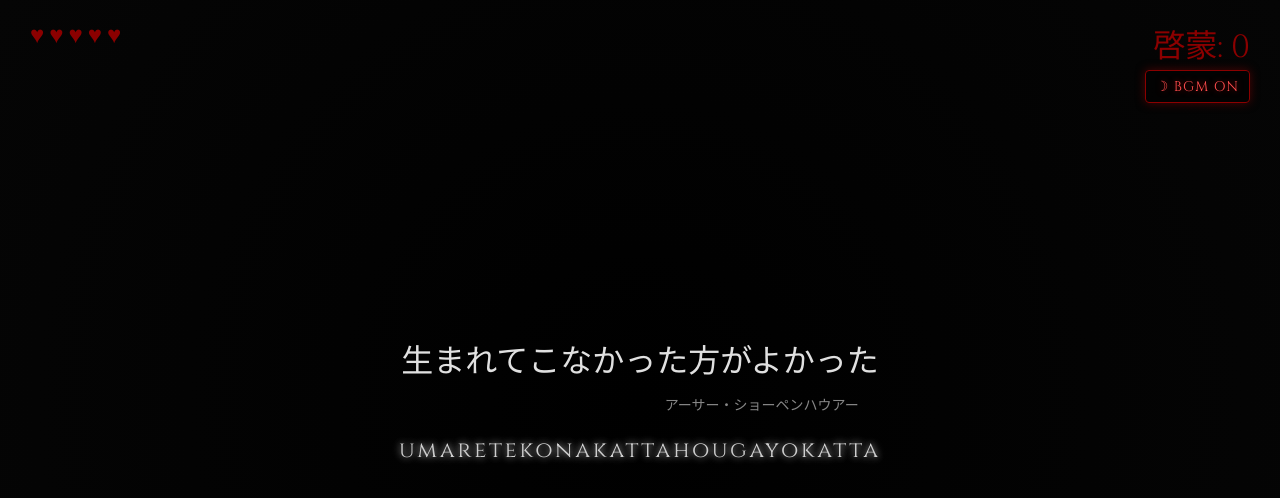
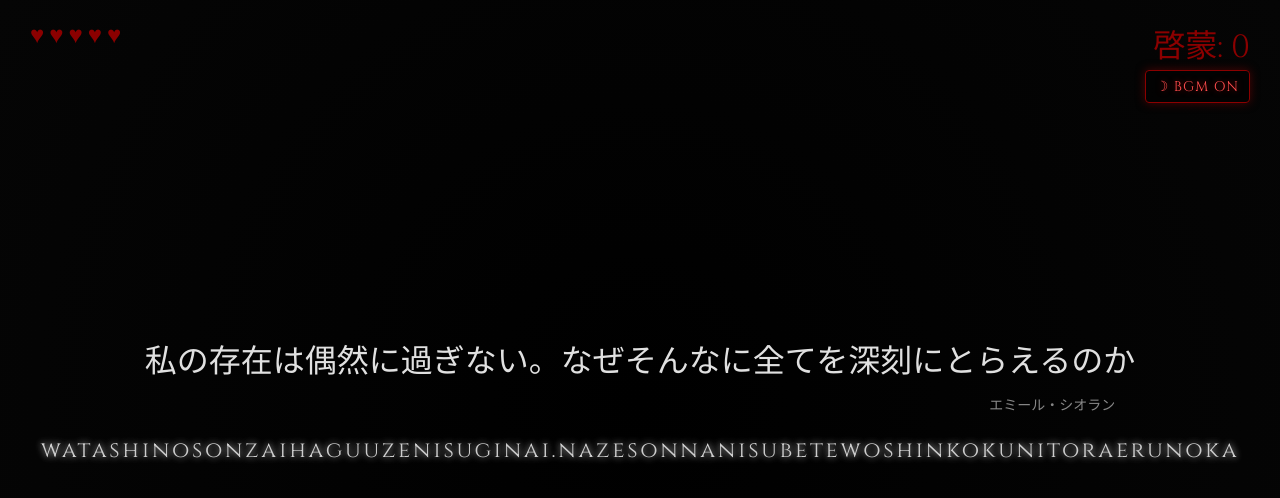
Before and after one commit to iwao-nishigaki/gothic-typing-game, a React (Vite) app: page / in a window 1280 px wide. Shown: the top 498 px of the page. Built offline with nearby package versions, Linux system fonts and the light colour scheme.

Commit message:
add many quotes

```diff
--- a/src/quotes.ts
+++ b/src/quotes.ts
@@ -1,12 +1,67 @@
 export const quotes = [
   {
-    text: "生まれてこなかった方がよかった",
-    reading: "umaretekonakattahougayokatta",
-    author: "アーサー・ショーペンハウアー"
+    text: "私の存在は偶然に過ぎない。なぜそんなに全てを深刻にとらえるのか",
+    reading: "watashinosonzaihaguuzenisuginai.nazesonnanisubetewoshinkokunitoraerunoka",
+    author: "エミール・シオラン"
   },
   {
-    text: "我々は生きるために生まれたのではない",
-    reading: "warewarehaikirutameniumaretanodehanai",
-    author: "ブレーズ・パスカル"
+    text: "人間とは地球の癌だ",
+    reading: "ningentohachikyuunoganda",
+    author: "エミール・シオラン"
+  },
+  {
+    text: "老いとは、要するに生きたことに対する懲罰にほかならぬ。",
+    reading: "oitohayousuruniikitakotonitaisuruchoubatsunihokanaranu",
+    author: "エミール・シオラン"
+  },
+  {
+    text: "生れたという屈辱を、いまだに消化しかねている。",
+    reading: "umaretatoiukutsujokuwoimadanishoukashikaneteiru",
+    author: "エミール・シオラン"
+  },
+  {
+    text: "われわれが生きて行けるのは、ただわれわれの想像力と記憶力が貧弱だからにすぎない",
+    reading: "warewaregaikiteikerunowatadawarewarenosouzouryokutokiokuryokugahinjyakudakaranisuginai",
+    author: "エミール・シオラン"
+  },
+  {
+    text: "生きるとは追いつめられることだ",
+    reading: "ikirutohaoitsumerarerukotoda",
+    author: "エミール・シオラン"
+  },
+  {
+    text: "希望とは未来に対してつく嘘である",
+    reading: "kiboutohamirainitaisitetsukuusodearu",
+    author: "エミール・シオラン"
+  },
+  {
+    text: "生にはなんの意味もないという事実は、生きる理由の一つになる",
+    reading: "seinihanann noimimonaitoiujijitsuhaikiruriyuunohitotsuninaru",
+    author: "エミール・シオラン"
+  },
+  {
+    text: "両親とは、いずれも無責任な者か人殺しだ。",
+    reading: "ryoushintohaizuremomusekininnnamonokahitogoroshida",
+    author: "エミール・シオラン"
+  },
+  {
+    text: "同情心があれば、私たちは「人の親」にはなれまい。",
+    reading: "doujoushingaarebawatashitachihahitonooyanihanaremai",
+    author: "エミール・シオラン"
+  },
+  {
+    text: "ただ生まれなければよかったのにと思っているだけだ。",
+    reading: "tadaumarenakerebayokattanonitoomotteirudakeda",
+    author: "エミール・シオラン"
+  },
+  {
+    text: "結局のところ、私たちが自殺しないのは、自殺の理由がありすぎるからだ。",
+    reading: "kekkyokunotokorowatashitachigajisatsushinainohajisatsunoriyuugaarisugirukarada",
+    author: "エミール・シオラン"
+  },
+  {
+    text: "私には疲労という才能がある。",
+    reading: "watashinihahiroutoiusainougaaru",
+    author: "エミール・シオラン"
   }
 ];
```
